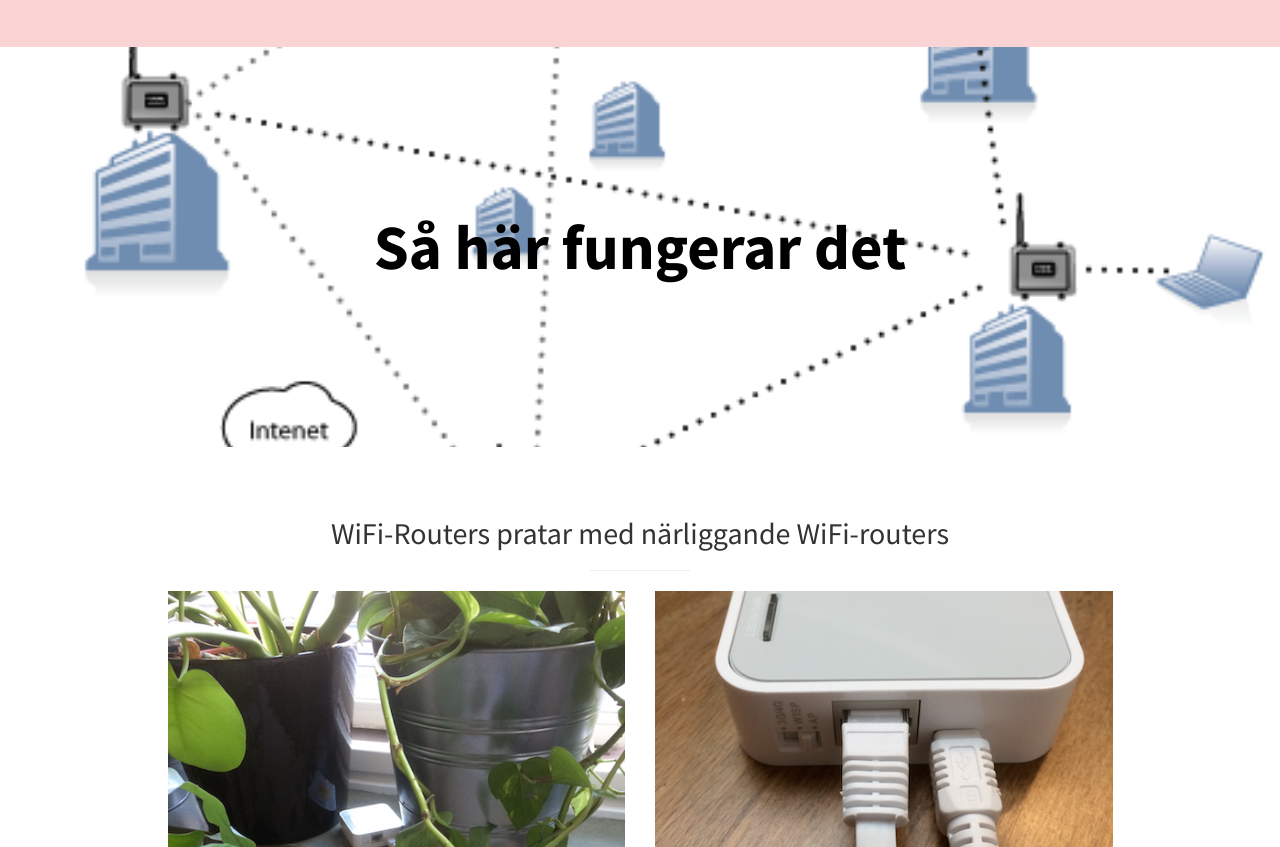
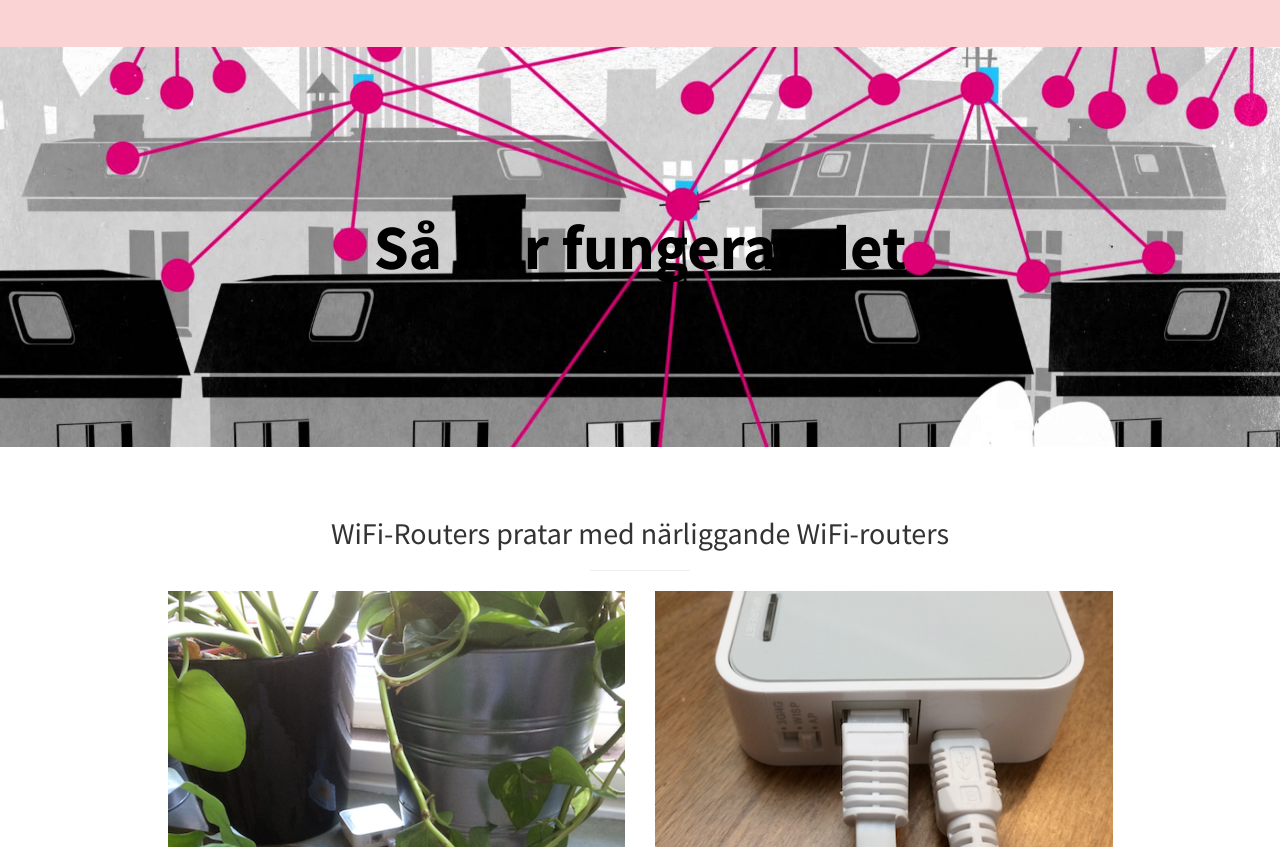
Before and after one commit to pjodd/landing-page, a plain HTML site: page index.html in a window 1280 px wide. Shown: the part 1455-2302 px from the top of the page. Drawn offline with Linux system fonts and the light colour scheme.

Commit message:
freifunk image

```diff
--- a/css/stylish-portfolio.css
+++ b/css/stylish-portfolio.css
@@ -191,7 +191,7 @@ hr.small {
     width: 100%;
     height: 400px;
     color: #fff;
-    background: url(../img/Mesh_network-e1403251545250.png) no-repeat center center scroll;
+    background: url(../img/freifunk-city-mesh.jpg) no-repeat center center scroll;
     -webkit-background-size: cover;
     -moz-background-size: cover;
     background-size: cover;
```
Also changed, not shown: img/freifunk-city-mesh.jpg (added).
